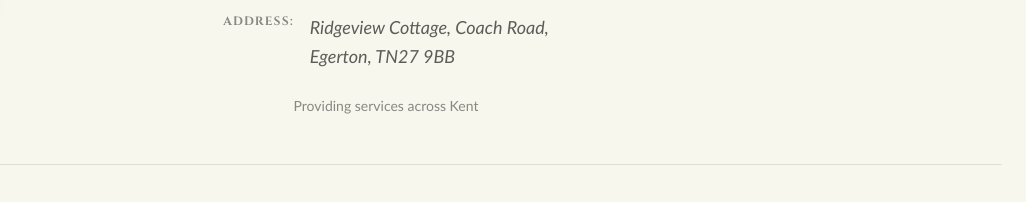
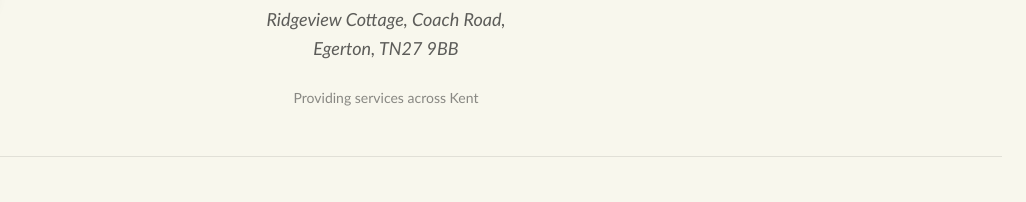
Before and after one commit to Ontek-Systems/cyril-ernest-landscapes-updated, a website: page index.html in a window 1280 px wide. Shown: the part 9948-10150 px from the top of the page, 254-1280 px from the left. Drawn offline with Linux system fonts and the light colour scheme.

Commit message:
updated site for tony

```diff
--- a/components/footer.html
+++ b/components/footer.html
@@ -39,13 +39,10 @@
                     </div>
                 </div>
 
-                <div class="flex flex-col sm:flex-row items-start justify-center gap-2 sm:gap-4 w-full mt-4">
-                    <span class="font-heading text-xs text-brand-dark/50 uppercase tracking-widest font-bold sm:text-right shrink-0 pt-0.5">Address:</span>
-                    <address class="font-body not-italic text-base lg:text-lg text-brand-dark/70 text-center sm:text-left leading-relaxed">
-                        Ridgeview Cottage, Coach Road,<br>
-                        Egerton, TN27 9BB
-                    </address>
-                </div>
+                <address class="font-body not-italic text-base lg:text-lg text-brand-dark/70 text-center leading-relaxed mt-2">
+                    Ridgeview Cottage, Coach Road,<br>
+                    Egerton, TN27 9BB
+                </address>
                 <p class="font-body text-sm text-brand-dark/50 mt-3 text-center">Providing services across Kent</p>
             </div>
 
```
